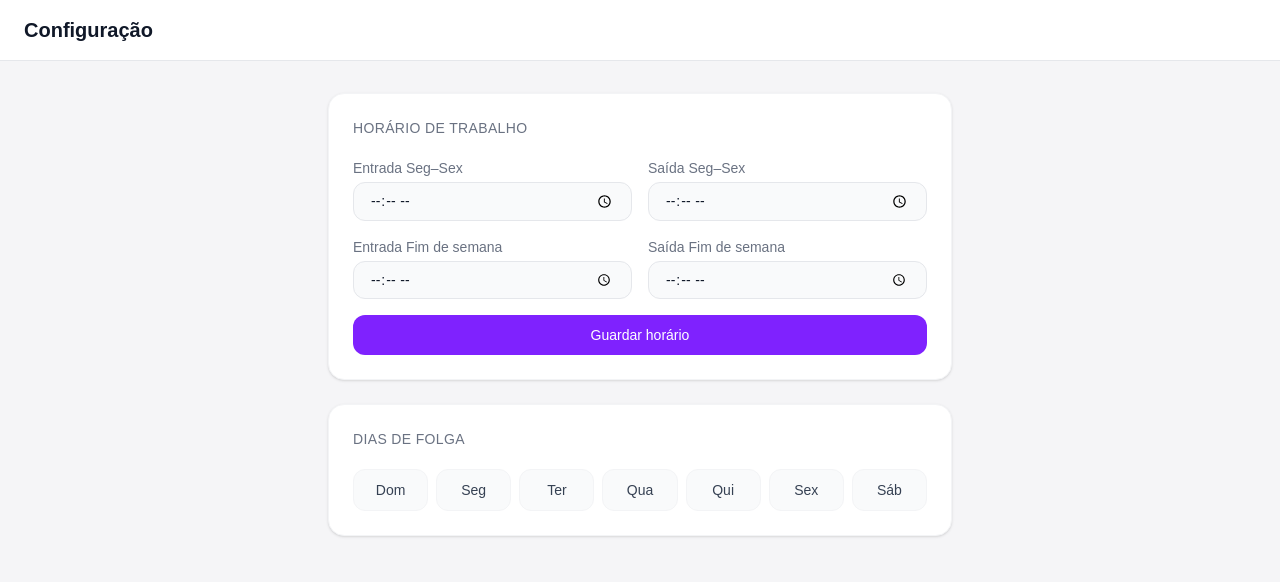
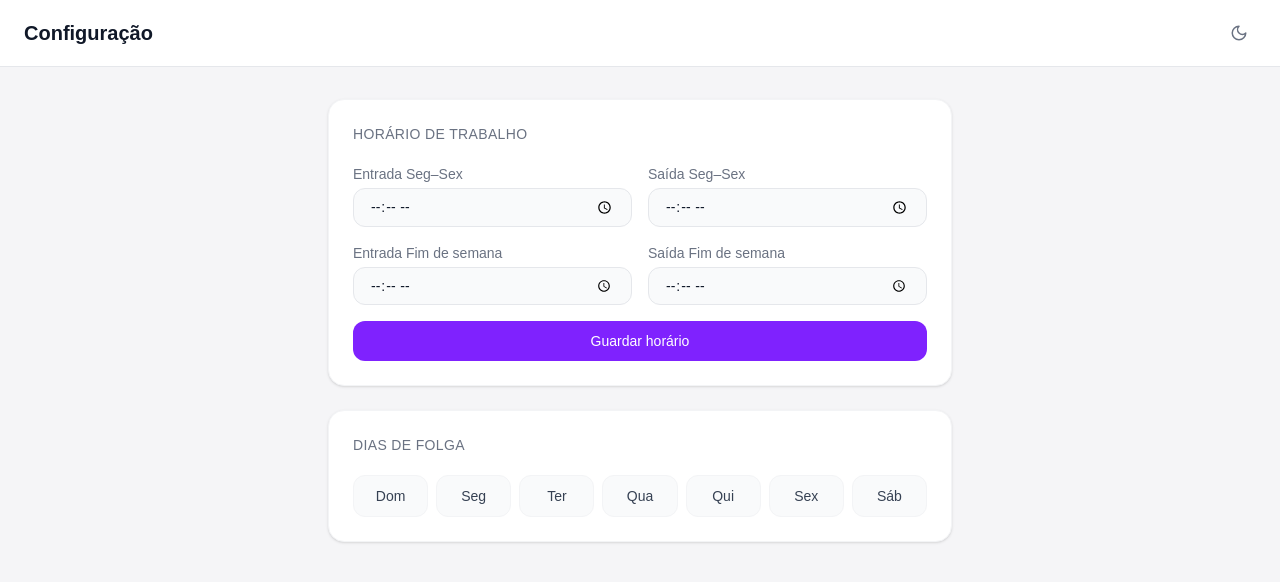
Before and after one commit to 0xRoque/barber-booking, a Next.js app: page /dashboard/barber/config in a window 1280 px wide. Shown: the top 582 px of the page. Built offline with nearby package versions, Linux system fonts and the light colour scheme; no server answers; the database is empty.

Commit message:
feat: complete WebBarber app with dark/light toggle

```diff
--- a/package.json
+++ b/package.json
@@ -14,6 +14,7 @@
     "next": "16.2.9",
     "next-auth": "^5.0.0-beta.31",
     "react": "19.2.4",
+    "react-day-picker": "^10.0.1",
     "react-dom": "19.2.4"
   },
   "devDependencies": {
--- /dev/null
+++ b/src/app/components/ThemeToggle.tsx
@@ -0,0 +1,41 @@
+"use client"
+
+import { useEffect, useState } from "react"
+
+export default function ThemeToggle() {
+    const [dark, setDark] = useState(false)
+
+    useEffect(() => {
+        const saved = localStorage.getItem("theme")
+        const prefersDark = window.matchMedia("(prefers-color-scheme: dark)").matches
+        const isDark = saved === "dark" || (!saved && prefersDark)
+        setDark(isDark)
+        document.documentElement.classList.toggle("dark", isDark)
+    }, [])
+
+    function toggle() {
+        const next = !dark
+        setDark(next)
+        document.documentElement.classList.toggle("dark", next)
+        localStorage.setItem("theme", next ? "dark" : "light")
+    }
+
+    return (
+        <button
+            onClick={toggle}
+            className="p-2 rounded-xl text-gray-500 hover:text-gray-900 dark:hover:text-white transition-colors"
+            aria-label="Toggle theme"
+        >
+            {dark ? (
+                <svg xmlns="http://www.w3.org/2000/svg" width="18" height="18" viewBox="0 0 24 24" fill="none" stroke="currentColor" strokeWidth="2" strokeLinecap="round" strokeLinejoin="round">
+                    <circle cx="12" cy="12" r="4"/>
+                    <path d="M12 2v2M12 20v2M4.93 4.93l1.41 1.41M17.66 17.66l1.41 1.41M2 12h2M20 12h2M6.34 17.66l-1.41 1.41M19.07 4.93l-1.41 1.41"/>
+                </svg>
+            ) : (
+                <svg xmlns="http://www.w3.org/2000/svg" width="18" height="18" viewBox="0 0 24 24" fill="none" stroke="currentColor" strokeWidth="2" strokeLinecap="round" strokeLinejoin="round">
+                    <path d="M12 3a6 6 0 0 0 9 9 9 9 0 1 1-9-9Z"/>
+                </svg>
+            )}
+        </button>
+    )
+}
--- a/src/app/dashboard/barber/config/page.tsx
+++ b/src/app/dashboard/barber/config/page.tsx
@@ -1,6 +1,7 @@
 import { prisma } from "@/lib/prisma";
 import { auth } from "@/lib/auth";
 import DayOffPicker from "./DayOffPicker"
+import ThemeToggle from "@/app/components/ThemeToggle"
 
 export default async function schedule() {
   const session = await auth()
@@ -8,8 +9,9 @@ export default async function schedule() {
   const daysOff = await prisma.dayOff.findMany({ where: { barberId } })
   return (
     <div className="min-h-screen bg-[#F5F5F7] dark:bg-[#1C1C1E]">
-      <header className="bg-white dark:bg-[#2C2C2E] border-b border-gray-200 dark:border-gray-800 px-6 py-4">
+      <header className="bg-white dark:bg-[#2C2C2E] border-b border-gray-200 dark:border-gray-800 px-6 py-4 flex items-center justify-between">
         <h1 className="text-xl font-semibold text-gray-900 dark:text-white">Configuração</h1>
+        <ThemeToggle />
       </header>
 
       <main className="max-w-2xl mx-auto px-6 py-8 space-y-6">
--- a/src/app/dashboard/barber/page.tsx
+++ b/src/app/dashboard/barber/page.tsx
@@ -1,6 +1,7 @@
 import { auth, signOut } from "@/lib/auth";
 import { prisma } from "@/lib/prisma";
 import SlotGrid from "./SlotGrid"
+import ThemeToggle from "@/app/components/ThemeToggle"
 
 function generateSlots(start: string, end: string) {
   const slots: string[] = [];
@@ -39,12 +40,15 @@ export default async function BarberDashboard() {
           <p className="text-xs text-gray-400 dark:text-gray-500 uppercase tracking-wide">Bem-vindo</p>
           <h1 className="text-xl font-semibold text-gray-900 dark:text-white">{session?.user?.name}</h1>
         </div>
+        <div className="flex items-center gap-3">
+          <ThemeToggle />
           <form action={async () => { "use server"; await signOut(); }}>
             <button type="submit" className="flex items-center gap-1.5 text-sm text-gray-500 hover:text-gray-900 dark:hover:text-white transition-colors">
               <svg xmlns="http://www.w3.org/2000/svg" width="16" height="16" viewBox="0 0 24 24" fill="none" stroke="currentColor" strokeWidth="2" strokeLinecap="round" strokeLinejoin="round"><path d="M9 21H5a2 2 0 0 1-2-2V5a2 2 0 0 1 2-2h4"/><polyline points="16 17 21 12 16 7"/><line x1="21" y1="12" x2="9" y2="12"/></svg>
               Sair
             </button>
           </form>
+        </div>
       </header>
       <main className="max-w-4xl mx-auto px-6 py-8">
         <SlotGrid slots={slots} barberId={barberId}/>
--- a/src/app/dashboard/client/page.tsx
+++ b/src/app/dashboard/client/page.tsx
@@ -1,6 +1,7 @@
 import { signOut, auth } from "@/lib/auth";
 import { prisma } from "@/lib/prisma";
 import Link from "next/link"
+import ThemeToggle from "@/app/components/ThemeToggle"
 
 export default async function ClientDashboard() {
   const barbers = await prisma.user.findMany({ where: { role: "BARBER" } });
@@ -9,12 +10,15 @@ export default async function ClientDashboard() {
     <div className="min-h-screen bg-[#F5F5F7] dark:bg-[#1C1C1E]">
       <header className="bg-white dark:bg-[#2C2C2E] border-b border-gray-200 dark:border-gray-800 px-6 py-4 flex items-center justify-between">
         <h1 className="text-xl font-semibold text-gray-900 dark:text-white">Escolhe o teu barbeiro</h1>
+        <div className="flex items-center gap-3">
+          <ThemeToggle />
           <form action={async () => { "use server"; await signOut(); }}>
             <button type="submit" className="flex items-center gap-1.5 text-sm text-gray-500 hover:text-gray-900 dark:hover:text-white transition-colors">
               <svg xmlns="http://www.w3.org/2000/svg" width="16" height="16" viewBox="0 0 24 24" fill="none" stroke="currentColor" strokeWidth="2" strokeLinecap="round" strokeLinejoin="round"><path d="M9 21H5a2 2 0 0 1-2-2V5a2 2 0 0 1 2-2h4"/><polyline points="16 17 21 12 16 7"/><line x1="21" y1="12" x2="9" y2="12"/></svg>
               Sair
             </button>
           </form>
+        </div>
       </header>
 
       <main className="max-w-4xl mx-auto px-6 py-8">
--- a/src/app/globals.css
+++ b/src/app/globals.css
@@ -1,4 +1,5 @@
 @import "tailwindcss";
+@custom-variant dark (&:where(.dark, .dark *));
 
 :root {
   --background: #ffffff;
```
Also changed, not shown: 1 other file (tests, documents, lock files or other folders). Lines whose indentation alone changed are shown as unchanged.
